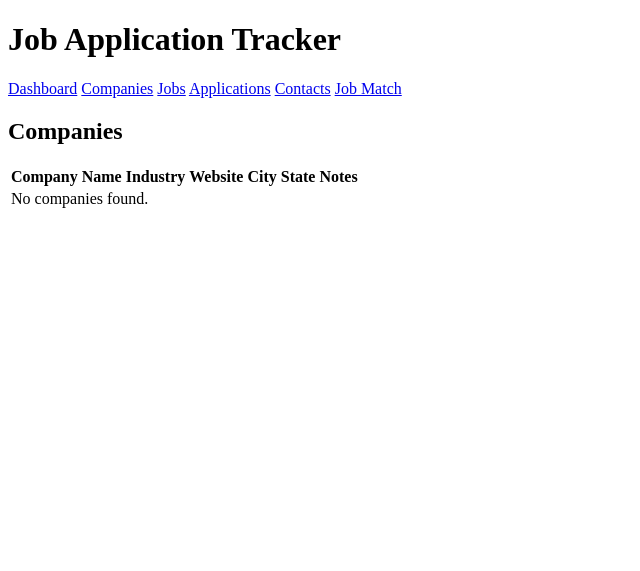
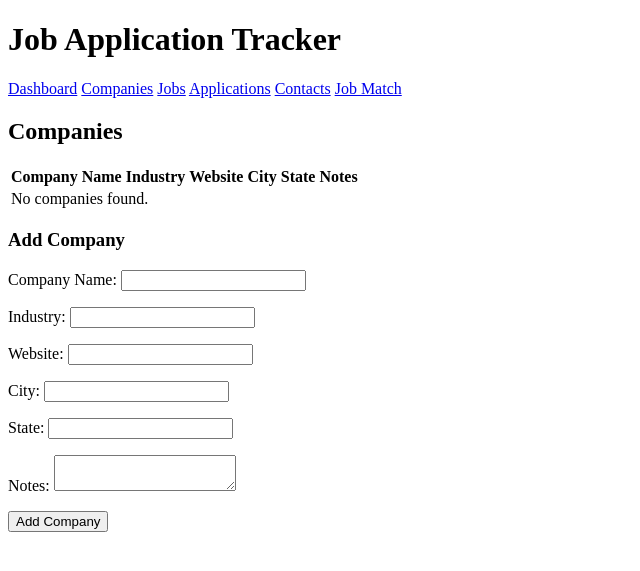
Before and after one commit to jbonilla8/job-application-tracker, a Flask app: page /companies in a window 1280 px wide. Shown: the top 571 px of the page, without its empty margins (0-640 px from the left). Run offline with Flask 3, Linux system fonts and the light colour scheme; data that the repository does not hold is empty.

Commit message:
Add company creation functionality

```diff
--- a/app.py
+++ b/app.py
@@ -1,4 +1,4 @@
-from flask import Flask, render_template
+from flask import Flask, render_template, request, redirect, url_for
 from database import get_db
 import mysql.connector
 
@@ -48,7 +48,7 @@ def dashboard():
 
 
 # Companies page
-@app.route("/companies")
+@app.route("/companies", methods=["GET", "POST"])
 def companies():
     conn = None
     cursor = None
@@ -57,6 +57,38 @@ def companies():
         # Connect to MySQL database
         conn = get_db()
         cursor = conn.cursor(dictionary=True)
+
+        # Add a new company when the form is submitted
+        if request.method == "POST":
+            company_name = request.form.get("company_name", "").strip()
+
+            # Validate the required company name
+            if not company_name:
+                return "Company name is required.", 400
+
+            # Get company information from the form
+            company_data = (
+                company_name,
+                request.form.get("industry") or None,
+                request.form.get("website") or None,
+                request.form.get("city") or None,
+                request.form.get("state") or None,
+                request.form.get("notes") or None,
+            )
+
+            # Insert the new company into MySQL
+            cursor.execute(
+                """
+                INSERT INTO companies
+                    (company_name, industry, website, city, state, notes)
+                VALUES (%s, %s, %s, %s, %s, %s)
+            """,
+                company_data,
+            )
+            conn.commit()
+
+            # Return to the Companies page
+            return redirect(url_for("companies"))
 
         # Retrieve all company information in alphabetical order
         cursor.execute("""
@@ -71,8 +103,8 @@ def companies():
 
     except mysql.connector.Error:
         # Log database errors and display message
-        app.logger.exception("Error loading companies")
-        return "Unable to load companies.", 503
+        app.logger.exception("Error loading or saving companies")
+        return "Unable to load or save companies.", 503
 
     finally:
         # Close the database connection
--- a/templates/companies.html
+++ b/templates/companies.html
@@ -33,4 +33,44 @@
     </tbody>
 </table>
 
+
+<h3>Add Company</h3>
+
+<form method="POST" action="{{ url_for('companies') }}">
+
+    <p>
+        <label for="company_name">Company Name:</label>
+        <input type="text" id="company_name" name="company_name" required>
+    </p>
+
+    <p>
+        <label for="industry">Industry:</label>
+        <input type="text" id="industry" name="industry">
+    </p>
+
+    <p>
+        <label for="website">Website:</label>
+        <input type="url" id="website" name="website">
+    </p>
+
+    <p>
+        <label for="city">City:</label>
+        <input type="text" id="city" name="city">
+    </p>
+
+    <p>
+        <label for="state">State:</label>
+        <input type="text" id="state" name="state">
+    </p>
+
+    <p>
+        <label for="notes">Notes:</label>
+        <textarea id="notes" name="notes"></textarea>
+    </p>
+
+    <button type="submit">Add Company</button>
+
+</form>
+
+
 {% endblock %}
```
Also changed, not shown: AI_USAGE.md (+5 -1 lines).
